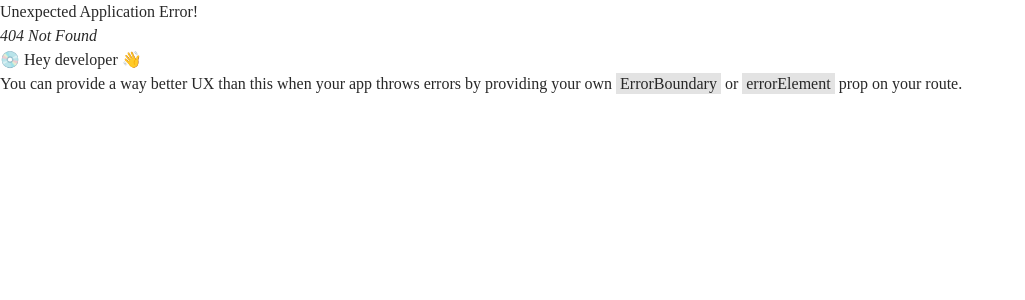
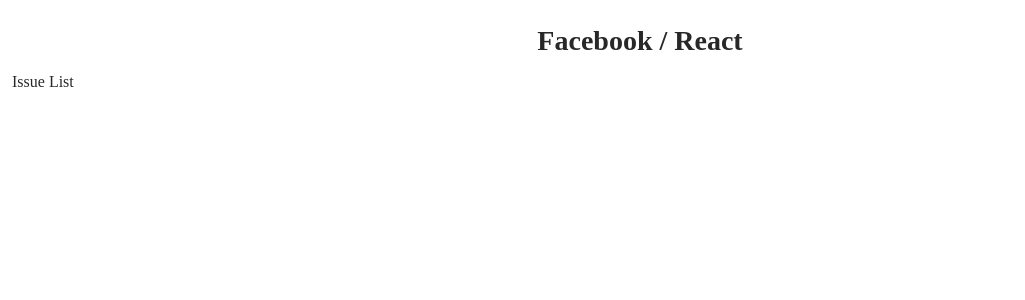
Before and after one commit to kkkkkSE/react-github-issue-dashboard, a React (Vite) app: page /issues in a window 1280 px wide. Before the commit this address had no page. Shown: the top 300 px of the page, without its empty margins (0-1025 px from the left). Built offline with nearby package versions, Linux system fonts and the light colour scheme.

Commit message:
[feat] 화면 레이아웃 구현 및 라우트 설정

```diff
--- a/src/App.tsx
+++ /dev/null
@@ -1,5 +0,0 @@
-export default function App() {
-  return (
-    <div>Hello, world!</div>
-  );
-}
--- /dev/null
+++ b/src/components/Header.tsx
@@ -0,0 +1,15 @@
+import styled from 'styled-components';
+
+export default function Header() {
+  return (
+    <Container>
+      <h2>Facebook / React</h2>
+    </Container>
+  );
+}
+
+const Container = styled.div`
+  ${(props) => props.theme.alignCenter.horizontal}
+  ${(props) => props.theme.texts.bold.header}
+  padding: .8rem;
+`;
--- /dev/null
+++ b/src/components/Layout.tsx
@@ -0,0 +1,23 @@
+import { Suspense } from 'react';
+
+import { Outlet } from 'react-router-dom';
+
+import styled from 'styled-components';
+
+import Header from './Header';
+import Loading from './Loading';
+
+export default function Layout() {
+  return (
+    <Container>
+      <Header />
+      <Suspense fallback={<Loading />}>
+        <Outlet />
+      </Suspense>
+    </Container>
+  );
+}
+
+const Container = styled.div`
+  padding: 1.2rem;
+`;
--- /dev/null
+++ b/src/components/Loading.tsx
@@ -0,0 +1,13 @@
+import styled from 'styled-components';
+
+export default function Loading() {
+  return (
+    <Container>
+      Loading...
+    </Container>
+  );
+}
+
+const Container = styled.p`
+  ${(props) => props.theme.texts.bold.subHeader}
+`;
--- /dev/null
+++ b/src/constants/routes.ts
@@ -0,0 +1,7 @@
+const ROUTES = {
+  HOME: '/',
+  ISSUES: '/issues',
+  ISSUE: (id:number) => `/issues/${id}`,
+};
+
+export default ROUTES;
--- /dev/null
+++ b/src/pages/IssueListPage.tsx
@@ -0,0 +1,7 @@
+export default function IssueListPage() {
+  return (
+    <div>
+      Issue List
+    </div>
+  );
+}
--- /dev/null
+++ b/src/pages/IssuePage.tsx
@@ -0,0 +1,7 @@
+export default function IssuePage() {
+  return (
+    <div>
+      Issue
+    </div>
+  );
+}
--- a/src/routes.tsx
+++ b/src/routes.tsx
@@ -1,7 +1,23 @@
-import App from './App';
+import { lazy } from 'react';
+
+import { Navigate } from 'react-router-dom';
+
+import ROUTES from './constants/routes';
+
+import Layout from './components/Layout';
+
+const IssueList = lazy(() => import('./pages/IssueListPage'));
+const Issue = lazy(() => import('./pages/IssuePage'));
 
 const routes = [
-  { path: '/', element: <App /> },
+  {
+    element: <Layout />,
+    children: [
+      { path: ROUTES.HOME, element: <Navigate to={ROUTES.ISSUES} /> },
+      { path: ROUTES.ISSUES, element: <IssueList /> },
+      { path: `${ROUTES.ISSUES}/:id`, element: <Issue /> },
+    ],
+  },
 ];
 
 export default routes;
```
